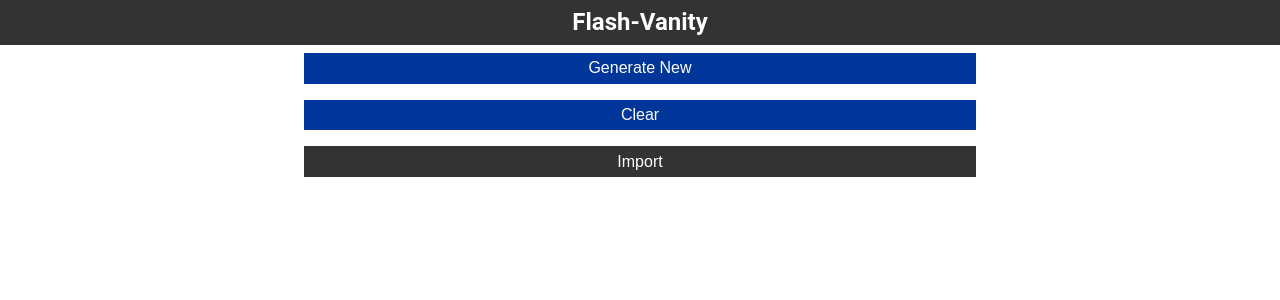
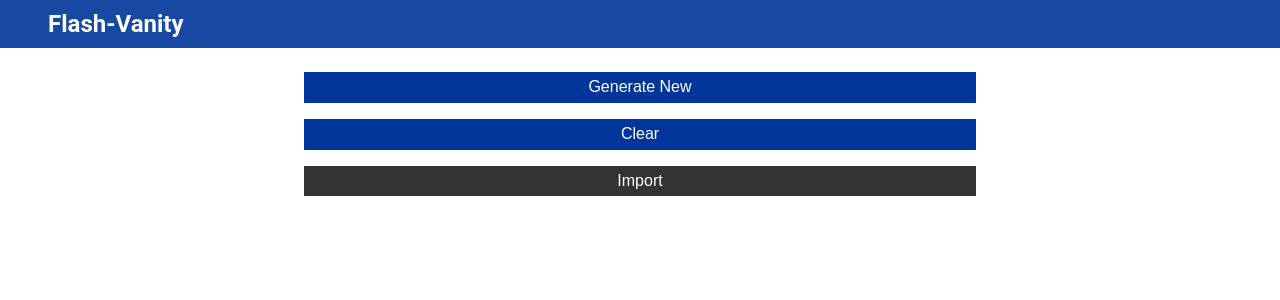
Before and after one commit to Flash-Git/Flash-Vanity, a React (Create React App) app in the folder client/: page / in a window 1280 px wide. Shown: the top 300 px of the page. Built offline with nearby package versions, Linux system fonts and the light colour scheme.

Commit message:
Added styling

```diff
--- a/client/src/components/Account.js
+++ b/client/src/components/Account.js
@@ -11,16 +11,25 @@ const Account = ({ account }) => {
   };
 
   return (
-    <div className="generatedAdd">
-      <Blockie address={account.address} size="30px" />
-      <a href={`https://etherscan.io/address/ ${account.address}`}>
+    <div className="account">
+      <button
+        className="btn btn-light"
+        style={{ display: "flex", justifyContent: "center" }}
+        onClick={onClick}
+      >
+        <Blockie address={account.address} />
         {account.address}
-      </a>
+      </button>
       <div>
         {open ? (
-          <span>{account.privKey}</span>
+          <div className="account-dropdown">
+            <span>Private Key: {account.privKey}</span>
+            <a href={`https://etherscan.io/address/${account.address}`}>
+              {`https://etherscan.io/address/${account.address}`}
+            </a>
+          </div>
         ) : (
-          <button onClick={onClick}>Show Private Key</button>
+          ""
         )}
       </div>
     </div>
--- a/client/src/components/Blockie.js
+++ b/client/src/components/Blockie.js
@@ -2,8 +2,14 @@ import React from "react";
 import makeBlockie from "ethereum-blockies-base64";
 import PropTypes from "prop-types";
 
-const Blockie = ({ address, size }) => (
-  <img src={makeBlockie(address)} width={size} height={size} alt="blockie" />
+const Blockie = ({ address, size = "20px" }) => (
+  <img
+    src={makeBlockie(address)}
+    className="mx"
+    width={size}
+    height={size}
+    alt="blockie"
+  />
 );
 
 //PropTypes
--- a/client/src/components/Header.js
+++ b/client/src/components/Header.js
@@ -1,19 +1,9 @@
 import React from "react";
 
 const Header = () => (
-  <header id="section-header" className="section" style={headerStyle}>
+  <header className="navbar bg-primary">
     <h2>Flash-Vanity </h2>
   </header>
 );
 
-const headerStyle = {
-  display: "flex",
-  flexDirection: "row",
-  background: "#333",
-  color: "#fff",
-  textAlign: "center",
-  justifyContent: "center",
-  padding: "0.2rem"
-};
-
 export default Header;
--- a/client/src/components/Listing.js
+++ b/client/src/components/Listing.js
@@ -10,7 +10,7 @@ const Listing = () => {
   const { accounts } = accountContext;
 
   return (
-    <div id="section-listing" className="section">
+    <div className="listing">
       {accounts.map(account => (
         <Account key={account.address} account={account} />
       ))}
```
